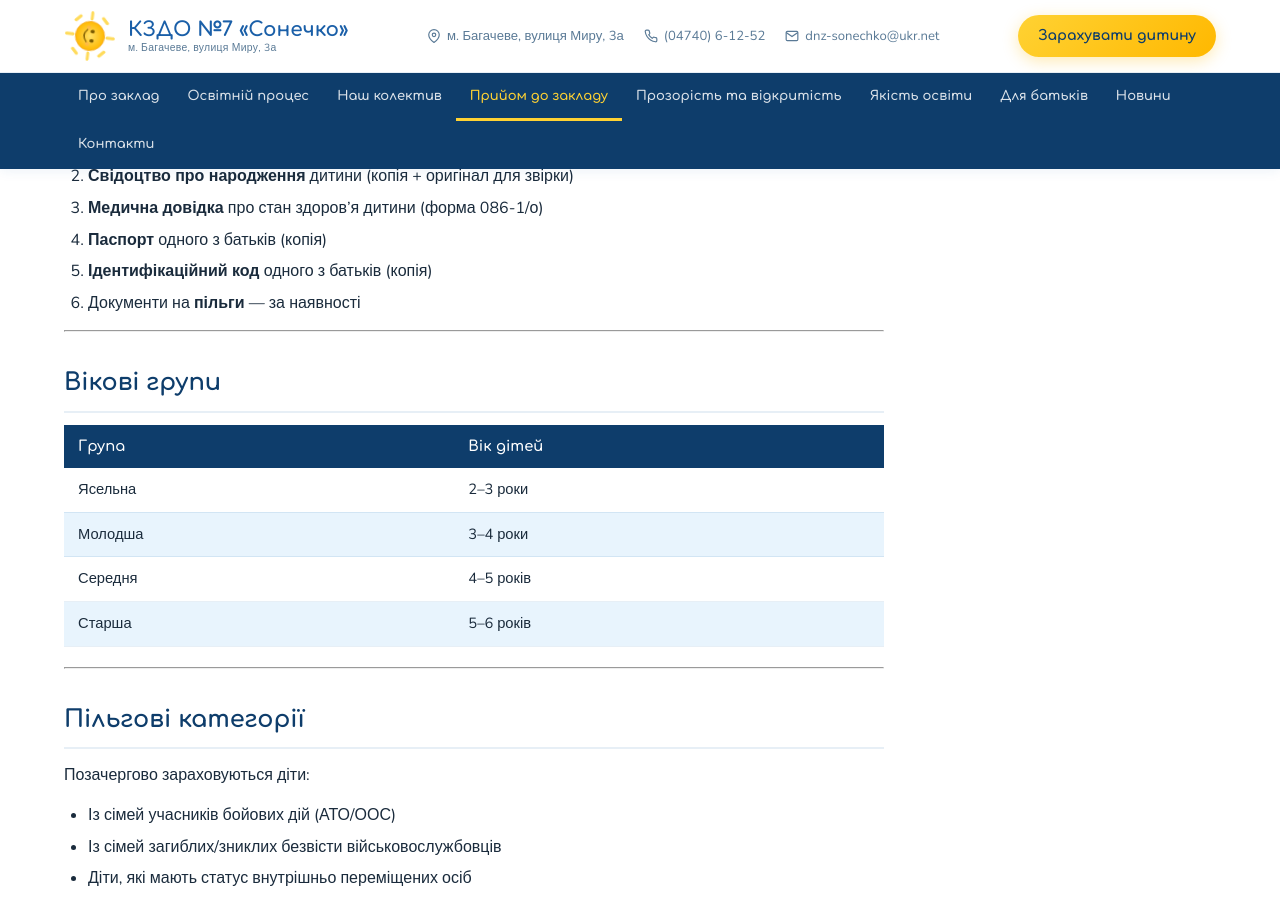
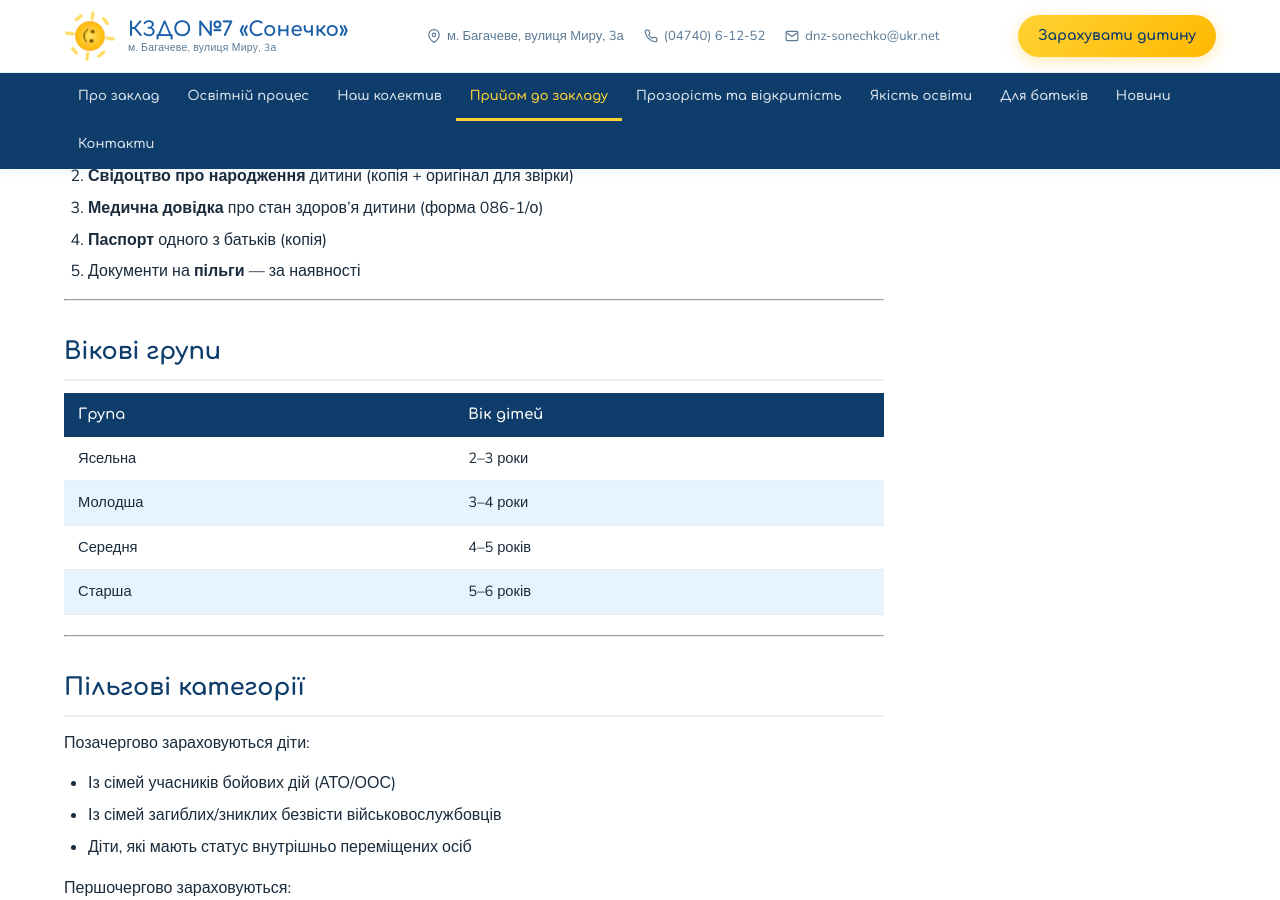
Before and after one commit to sonechko7/sonechko7.github.io, a Jekyll site: the page built from pages/pryiom.md, in a window 1280 px wide and 900 px high, scrolled down 744 px. Built offline with Jekyll 4.4.1, drawn with Linux system fonts in a browser that asks for light colours.

Commit message:
Update Сторінка “pryiom”

```diff
--- a/pages/pryiom.md
+++ b/pages/pryiom.md
@@ -1,7 +1,7 @@
 ---
-layout: page
 title: Прийом до закладу
 description: Правила зарахування, необхідні документи та пільгові категорії для вступу до КЗДО №7 «Сонечко»
+layout: page
 permalink: /pryiom/
 ---
 
@@ -13,7 +13,7 @@
 
 Зарахування проводиться **протягом року** за наявності вільних місць, а також у рамках щорічного організованого прийому (березень–квітень).
 
----
+***
 
 ## Необхідні документи
 
@@ -23,35 +23,36 @@
 2. **Свідоцтво про народження** дитини (копія + оригінал для звірки)
 3. **Медична довідка** про стан здоров'я дитини (форма 086-1/о)
 4. **Паспорт** одного з батьків (копія)
-5. **Ідентифікаційний код** одного з батьків (копія)
-6. Документи на **пільги** — за наявності
+5. Документи на **пільги** — за наявності
 
----
+***
 
 ## Вікові групи
 
 | Група | Вік дітей |
-|---|---|
+| --- | --- |
 | Ясельна | 2–3 роки |
 | Молодша | 3–4 роки |
 | Середня | 4–5 років |
 | Старша | 5–6 років |
 
----
+***
 
 ## Пільгові категорії
 
 Позачергово зараховуються діти:
+
 - Із сімей учасників бойових дій (АТО/ООС)
 - Із сімей загиблих/зниклих безвісти військовослужбовців
 - Діти, які мають статус внутрішньо переміщених осіб
 
 Першочергово зараховуються:
+
 - Діти з багатодітних сімей
 - Діти з сімей, які отримують соціальну допомогу
 - Діти з особливими освітніми потребами
 
----
+***
 
 ## Куди звертатись
 
```
